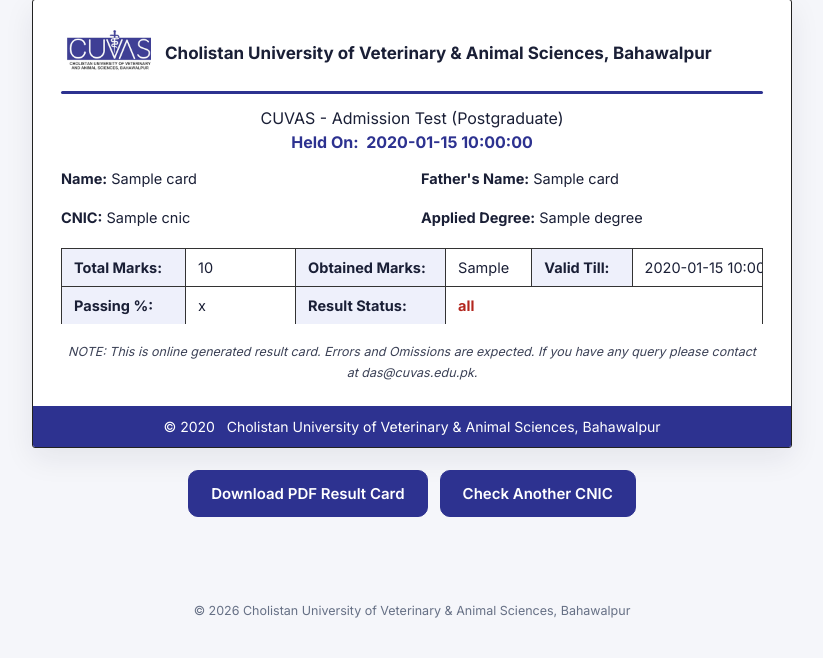
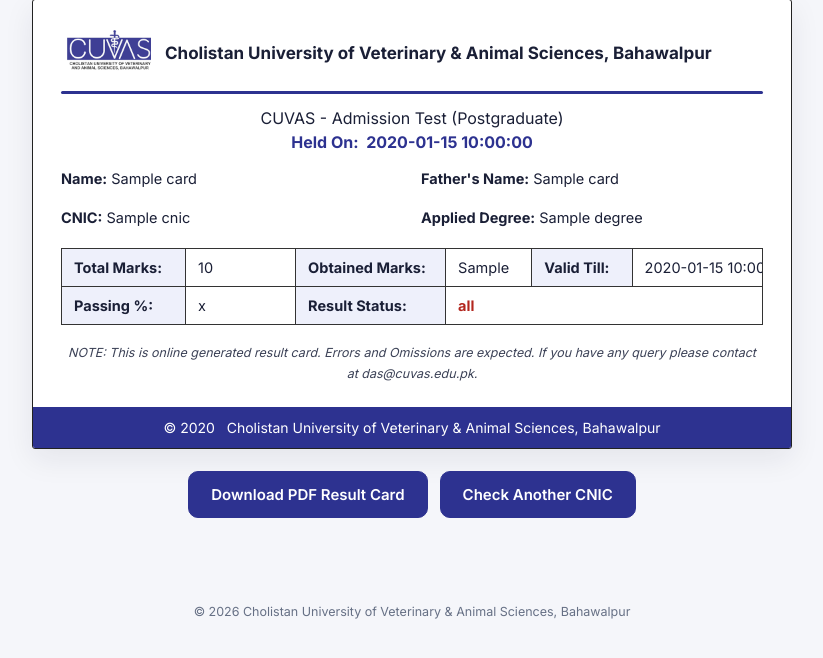
Before and after one commit to uzairareeb/cuvas-result-portal, a Flask app: template templates/result.html in a window 1280 px wide. Shown: the part 113-771 px from the top of the page, without its empty margins (228-1051 px from the left). Run offline with Flask 3, Linux system fonts and the light colour scheme; data comes from the database, SQL or seed files in the repository; the template is opened without the code that fills it: most values are stand-ins (such as "Sample title", 1, 10 or a date in 2020); some libraries are stand-ins or nearby versions.

Commit message:
Result card table: restore bottom border on web (generic tr:last-child reset was removing it); stylesheet ?v=3

```diff
--- a/static/css/style.css
+++ b/static/css/style.css
@@ -181,6 +181,7 @@ tbody tr:hover { background: #fafbff; }
 .lab { font-weight: 700; }
 .rtable { width: 100%; border-collapse: collapse; table-layout: fixed; }
 .rtable td { border: 1px solid #333; padding: 10px 12px; font-size: 14.5px; overflow: hidden; }
+.rtable tr:last-child td { border-bottom: 1px solid #333; } /* beat the generic tr:last-child reset so the card table keeps its bottom line, like the PDF */
 .rtable .lab2 { background: #eef0fb; font-weight: 700; }
 .rtable .val.status-q { color: #2d3290; font-weight: 700; }
 .rtable .val.status-nq { color: #b3261e; font-weight: 700; }
--- a/templates/base.html
+++ b/templates/base.html
@@ -7,7 +7,7 @@
   <link rel="preconnect" href="https://fonts.googleapis.com">
   <link rel="preconnect" href="https://fonts.gstatic.com" crossorigin>
   <link href="https://fonts.googleapis.com/css2?family=Inter:wght@400;500;600;700;800&display=swap" rel="stylesheet">
-  <link rel="stylesheet" href="{{ url_for('static', filename='css/style.css') }}?v=2">
+  <link rel="stylesheet" href="{{ url_for('static', filename='css/style.css') }}?v=3">
 </head>
 <body>
   <header class="topbar">
```
